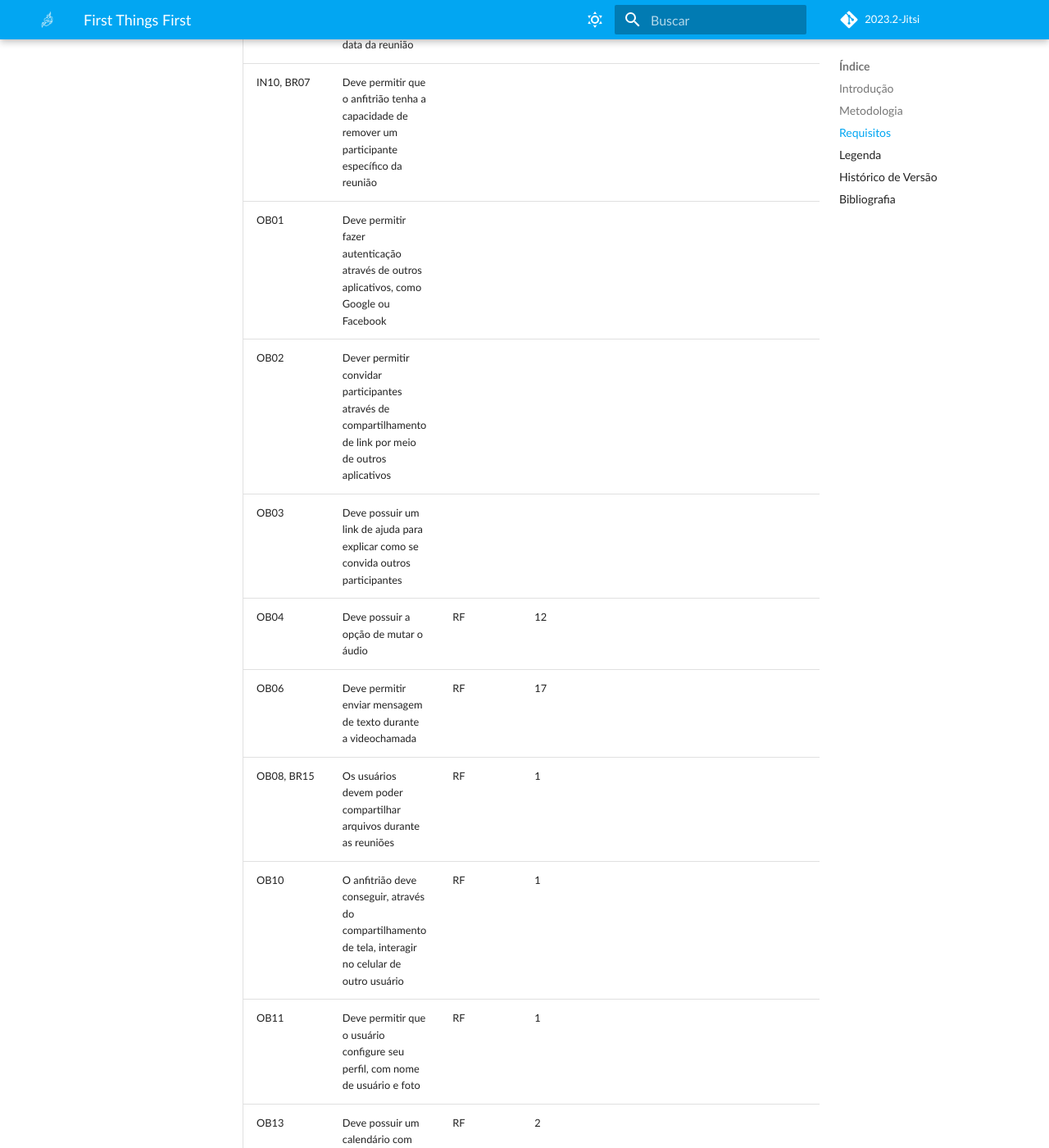
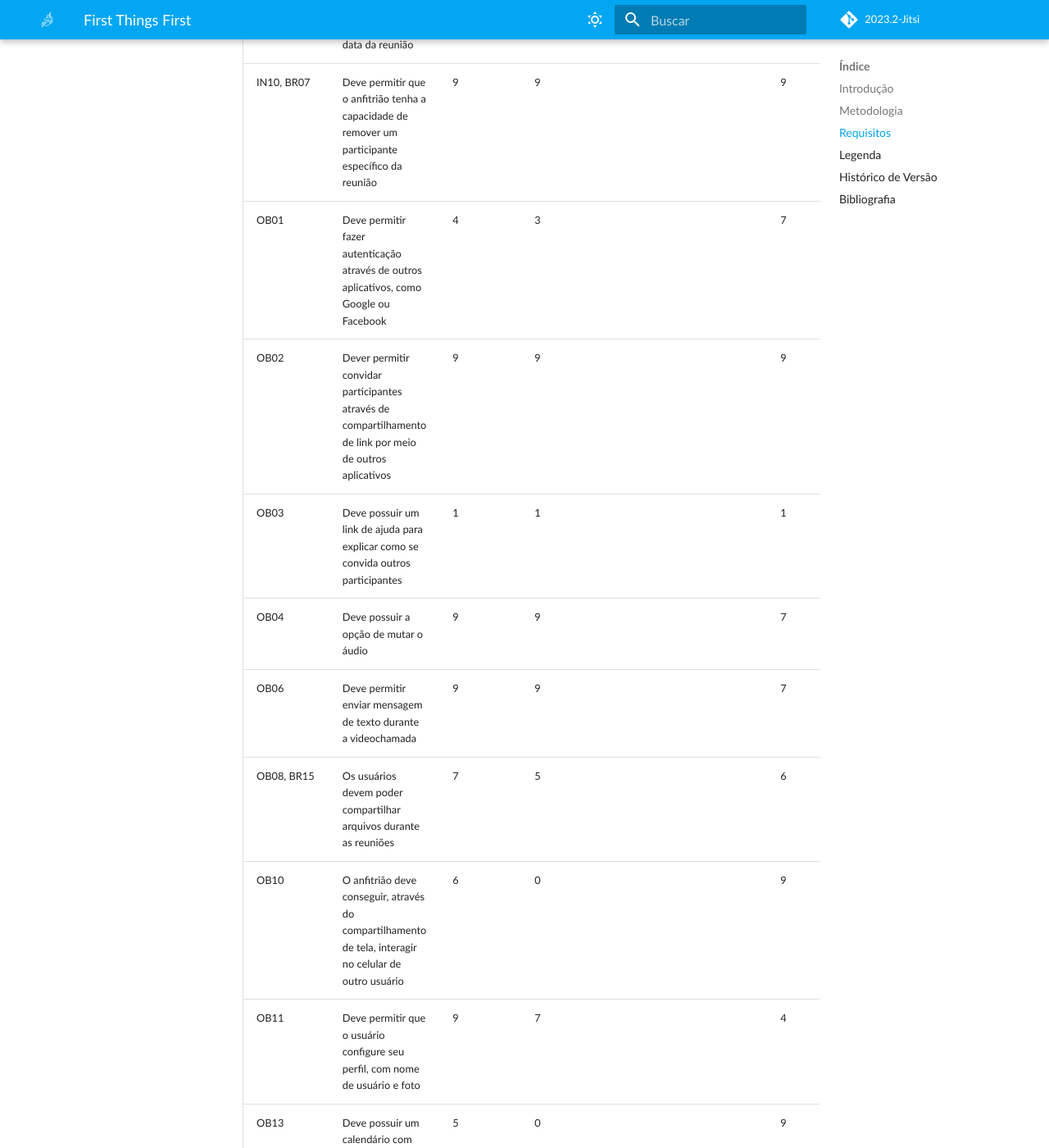
Before and after one commit to Requisitos-de-Software/2023.2-Jitsi, an MkDocs documentation site: the page built from docs/Elicitacao/priorizacao/ftf.md, in a window 1280 px wide and 1400 px high, scrolled down 1852 px. Shown: the whole window at 82% size. Built offline with MkDocs 1.6.1 and Material for MkDocs 9.7.7, drawn with Linux system fonts in a browser that asks for light colours; some web fonts are replaced; comment, search, counter and statistics services are not loaded; some of the changed text lies outside the part shown.

Commit message:
priorização

```diff
--- a/docs/Elicitacao/priorizacao/ftf.md
+++ b/docs/Elicitacao/priorizacao/ftf.md
@@ -18,36 +18,37 @@
 
 | Identificador | Requisito | Benefício Relativo | Penalidade Relativa | Valor Total | Valor(%) | Custo Relativo | Custo(%) | Dificuldade | Dificuldade (%) | Prioridade |
 | ------------- | ---------- | ------------------- | -------------------- | ----------- | -------- | -------------- | ----------- | ----------- | -------------- | ---------- |
-| ENT01, IN02, OB07, BR02 | Os usuários devem poder compartilhar suas telas durante as chamadas |  |  |  |  |  | |  |  | |
-| ENT02 | Os usuários devem ser capazes de criar uma videoconferência |  |  |  |  |  | |  |  | |
-| ENT03, OB09 | Os usuários devem poder compartilhar emojis pré-definidos durante as chamadas |  |  |  |  |  | |  |  | |
-| ENT04, IN03, OB05, BR03 | Deve permitir a gravação de chamadas |  |  |  |  |  | |  |  | |
-| ENT05, BR05 | Deve permitir a transcrição do áudio da chamada |  |  |  |  |  | |  |  | |
-| ENT06, IN04, BR01 | Deve permitir a utilização de quadro de anotação durante a chamada |  |  |  |  |  | |  |  | |
-| ENT07, BR04 | O usuário deve ser capaz de alterar seu fundo em uma chamada de vídeo |  |  |  |  |  | |  |  | |
-| IN01 | Deve permitir a configuração de controles de acesso |  |  |  |  |  | |  |  | |
-| IN08 | Deve ser possível deletar reuniões armazenadas |  |  |  |  |  | |  |  | |
-| IN09, BR09 | Deve possuir um mecanismo de busca a partir da data da reunião |  | |  |  |  | |  |  | |
-| IN10, BR07 | Deve permitir que o anfitrião tenha a capacidade de remover um participante específico da reunião |  |  |  |  |  | |  |  | |
-| OB01 | Deve permitir fazer autenticação através de outros aplicativos, como Google ou Facebook |  |  |  |  |  | |  |  | |
-| OB02 | Dever permitir convidar participantes através de compartilhamento de link por meio de outros aplicativos |  |  |  |  |  | |  |  | |
-| OB03 | Deve possuir um link de ajuda para explicar como se convida outros participantes |  |  |  |  |  | |  |  | |
-| OB04 | Deve possuir a opção de mutar o áudio | RF | 12 |  |  |  | |  |  | |
-| OB06 | Deve permitir enviar mensagem de texto durante a videochamada | RF | 17 |  |  |  | |  |  | |
-| OB08, BR15 | Os usuários devem poder compartilhar arquivos durante as reuniões | RF | 1 |  |  |  | |  |  | |
-| OB10 | O anfitrião deve conseguir, através do compartilhamento de tela, interagir no celular de outro usuário | RF | 1 |  |  |  | |  |  | |
-| OB11 | Deve permitir que o usuário configure seu perfil, com nome de usuário e foto | RF | 1 |  |  |  | |  |  | |
-| OB13 | Deve possuir um calendário com chamadas agendadas | RF | 2 |  |  |  | |  |  | |
-| OB14 | Deve permitir que o calendário de um usuário seja sincronizado ao de outros | RF | 1 |  |  |  | |  |  | |
-| OB15 | Deve permitir agendar reuniões com outros usuários através do calendário | RF | 3 |  |  |  | |  |  | |
-| OB16 | Deve possuir uma lista das reuniões que o usuário já participou | RF | 1 |  |  |  | |  |  | |
-| BR06 | Deve permitir que o anfitrião de uma reunião consiga desligar o microfone e a câmera de qualquer participante | RF | 4 |  |  |  |  | |  |  | |
-| BR08 | Deve ser possível baixar as gravações das reuniões | RF | 9 |  |  |  | |  |  | |
-| BR10 | Deve fornecer ao usuário a capacidade de visualizar todas as salas em que ele participou anteriormente. | RF | 1 |  |  |  | |  |  | |
-| BR11 | O anfitrião deve ser capaz de controlar a entrada em uma sala por meio de senha de acesso | RF | 4 |  |  |  | |  |  | |
-| BR13 | O anfitrião deve ser capaz de conceder permissões diferentes, a cada participante, para a utilização das ferramentas durante a reunião | RF | 3 |  |  |  | |  |  | |
-| BR14 | Os usuários devem poder compartilhar arquivos durante as reuniões | RF | 1 |  |  |  | |  |  | |
-| BR16 | Deve oferecer um modo claro ou escuro de interface como parte de suas funcionalidades de acessibilidade | RF | 8 |  |  |  | |  |  | |
+| ENT01, IN02, OB07, BR02 | Os usuários devem poder compartilhar suas telas durante as chamadas | 9 | 8 |  |  | 7 |  |  |  | |
+| ENT02 | Os usuários devem ser capazes de criar uma videoconferência | 9 | 9 |  |  | 9 |  |  |  | |
+| ENT03, OB09 | Os usuários devem poder compartilhar emojis pré-definidos durante as chamadas | 3 | 0 |  |  | 3 |  |  |  | |
+| ENT04, IN03, OB05, BR03 | Deve permitir a gravação de chamadas | 9 | 9 |  |  | 9 |  |  |  | |
+| ENT05, BR05 | Deve permitir a transcrição do áudio da chamada | 8 | 8 |  |  | 8 |  |  |  | |
+| ENT06, IN04, BR01 | Deve permitir a utilização de quadro de anotação durante a chamada | 5 | 3 |  |  | 4 |  |  |  | |
+| ENT07, BR04 | O usuário deve ser capaz de alterar seu fundo em uma chamada de vídeo | 3 | 0 |  |  | 2 |  |  |  | |
+| IN01 | Deve permitir a configuração de controles de acesso | 9 | 9 |  |  | 9 |  |  |  | |
+| IN08 | Deve ser possível deletar reuniões armazenadas | 5 | 0 |  |  | 2 |  |  |  | |
+| IN09, BR09 | Deve possuir um mecanismo de busca a partir da data da reunião | 2 | 0 |  |  | 1 |  |  |  | |
+| IN10, BR07 | Deve permitir que o anfitrião tenha a capacidade de remover um participante específico da reunião | 9 | 9 |  |  | 9 |  |  |  | |
+| OB01 | Deve permitir fazer autenticação através de outros aplicativos, como Google ou Facebook | 4 | 3 |  |  | 7 |  |  |  | |
+| OB02 | Dever permitir convidar participantes através de compartilhamento de link por meio de outros aplicativos | 9 | 9 |  |  | 9 |  |  |  | |
+| OB03 | Deve possuir um link de ajuda para explicar como se convida outros participantes | 1 | 1 |  |  | 1 |  |  |  | |
+| OB04 | Deve possuir a opção de mutar o áudio | 9 | 9 |  |  |7 |  |  |  | |
+| OB06 | Deve permitir enviar mensagem de texto durante a videochamada | 9 | 9 |  |  | 7 |  |  |  | |
+| OB08, BR15 | Os usuários devem poder compartilhar arquivos durante as reuniões | 7 | 5  |  |  | 6 |  |  |  | |
+| OB10 | O anfitrião deve conseguir, através do compartilhamento de tela, interagir no celular de outro usuário | 6 | 0 |  |  | 9 |  |  |  | |
+| OB11 | Deve permitir que o usuário configure seu perfil, com nome de usuário e foto | 9 | 7 |  |  | 4 |  |  |  | |
+| OB13 | Deve possuir um calendário com chamadas agendadas | 5 | 0 |  |  | 9 |  |  |  | |
+| OB14 | Deve permitir que o calendário de um usuário seja sincronizado ao de outros | 3 | 0 |  |  | 9|  |  |  | |
+| OB15 | Deve permitir agendar reuniões com outros usuários através do calendário | 7 | 3 |  |  | 9 |  |  |  | |
+| OB16 | Deve possuir uma lista das reuniões que o usuário já participou | 3 | 7 |  |  | 2 |  |  |  | |
+| BR06 | Deve permitir que o anfitrião de uma reunião consiga desligar o microfone e a câmera de qualquer participante | 7 | 2 |  |  | 4 |  |  |  | |
+| BR08 | Deve ser possível baixar as gravações das reuniões | 9 | 7 |  |  | 2 |  |  |  | |
+| BR10 | Deve fornecer ao usuário a capacidade de visualizar todas as salas em que ele participou anteriormente. |2 | 0 |   |  | 2 |  |  |  | |
+| BR11 | O anfitrião deve ser capaz de controlar a entrada em uma sala por meio de senha de acesso | 0 | 0  |  |  |  | |  |  | |
+| BR13 | O anfitrião deve ser capaz de conceder permissões diferentes, a cada participante, para a utilização das ferramentas durante a reunião | 5 | 3 |  |  |  | |  |  | |
+| BR14 | Os usuários devem poder compartilhar arquivos durante as reuniões |  |  |  |  |  | |  |  | |
+| BR16 | Deve oferecer um modo claro ou escuro de interface como parte de suas funcionalidades de acessibilidade | 7 | 5 |  |  |  | |  |  | |
+
 
 
 <p align="justify">
```
